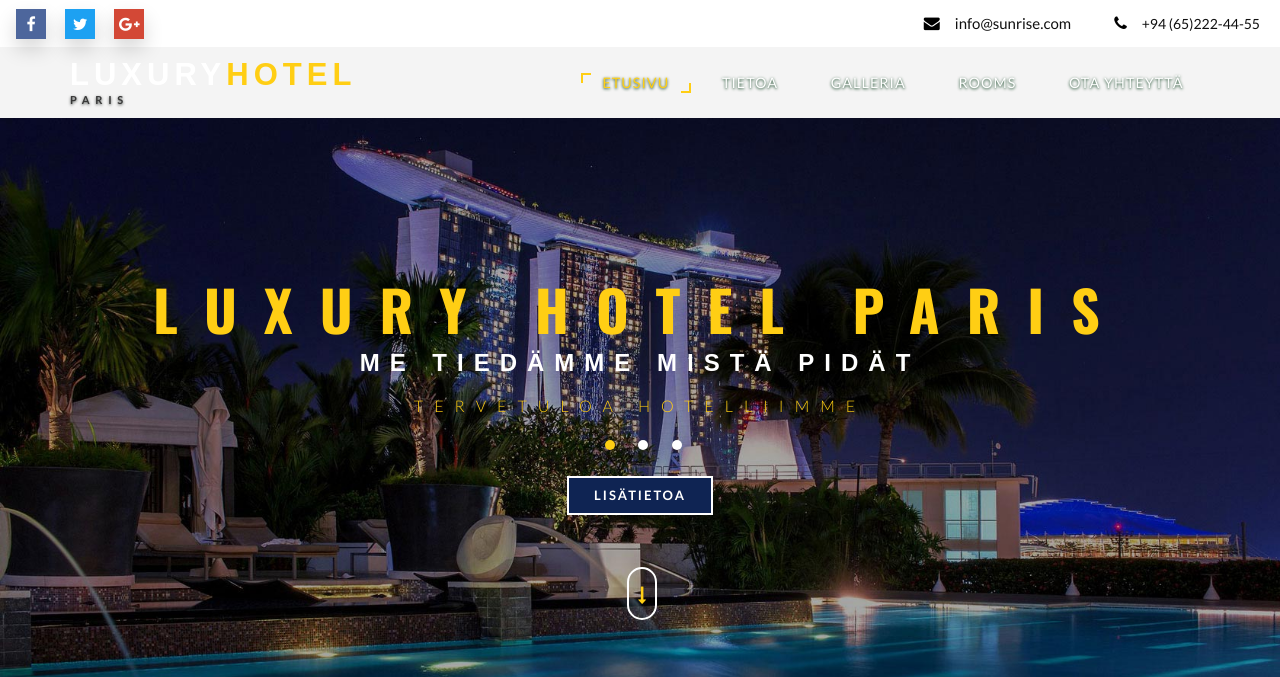
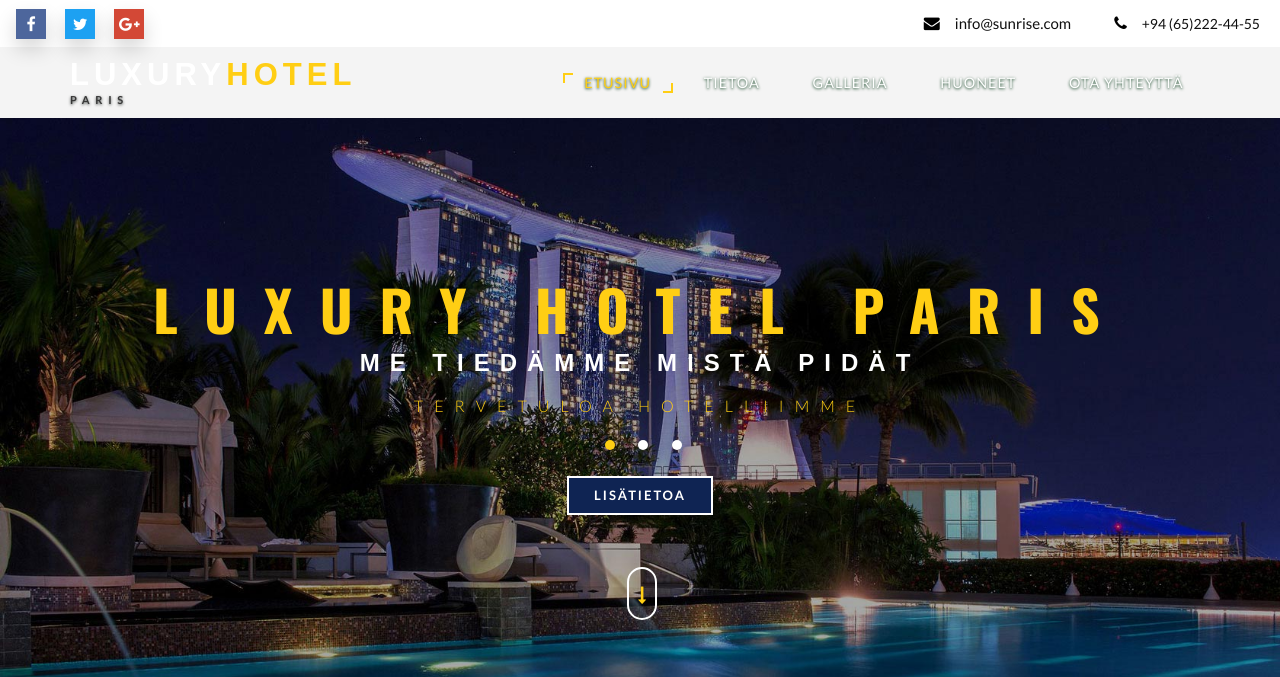
Before and after one commit to hhdigiproj18/hotel, a PHP site: page / in a window 1280 px wide. Shown: the top 677 px of the page. Run offline with PHP 8.4, Linux system fonts and the light colour scheme; some web fonts are replaced.

Commit message:
Navigation links fixed

```diff
--- a/index.php
+++ b/index.php
@@ -47,7 +47,7 @@ include('db.php');
 		</div>
 	<div class="w3_navigation">
 		<div class="container">
-			<nav class="navbar navbar-default">
+			<nav class="navbar navbar-default ">
 				<div class="navbar-header navbar-left">
 					<button type="button" class="navbar-toggle collapsed" data-toggle="collapse" data-target="#bs-example-navbar-collapse-1">
 						<span class="sr-only">Toggle navigation</span>
@@ -61,10 +61,10 @@ include('db.php');
 				<div class="collapse navbar-collapse navbar-right" id="bs-example-navbar-collapse-1">
 					<nav class="menu menu--iris">
 						<ul class="nav navbar-nav menu__list">
-							<li class="menu__item menu__item--current"><a href="index.html" class="menu__link">Etusivu</a></li>
+							<li class="menu__item menu__item--current"><a href="index.php" class="menu__link">Etusivu</a></li>
 							<li class="menu__item"><a href="#about" class="menu__link scroll">Tietoa</a></li>
 							<li class="menu__item"><a href="#gallery" class="menu__link scroll">Galleria</a></li>
-                            <li class="menu__item"><a href="#rooms" class="menu__link scroll">Rooms</a></li>
+                            <li class="menu__item"><a href="#rooms" class="menu__link scroll">Huoneet</a></li>
 							<li class="menu__item"><a href="#contact" class="menu__link scroll">Ota Yhteyttä</a></li>
 						</ul>
 					</nav>
```
